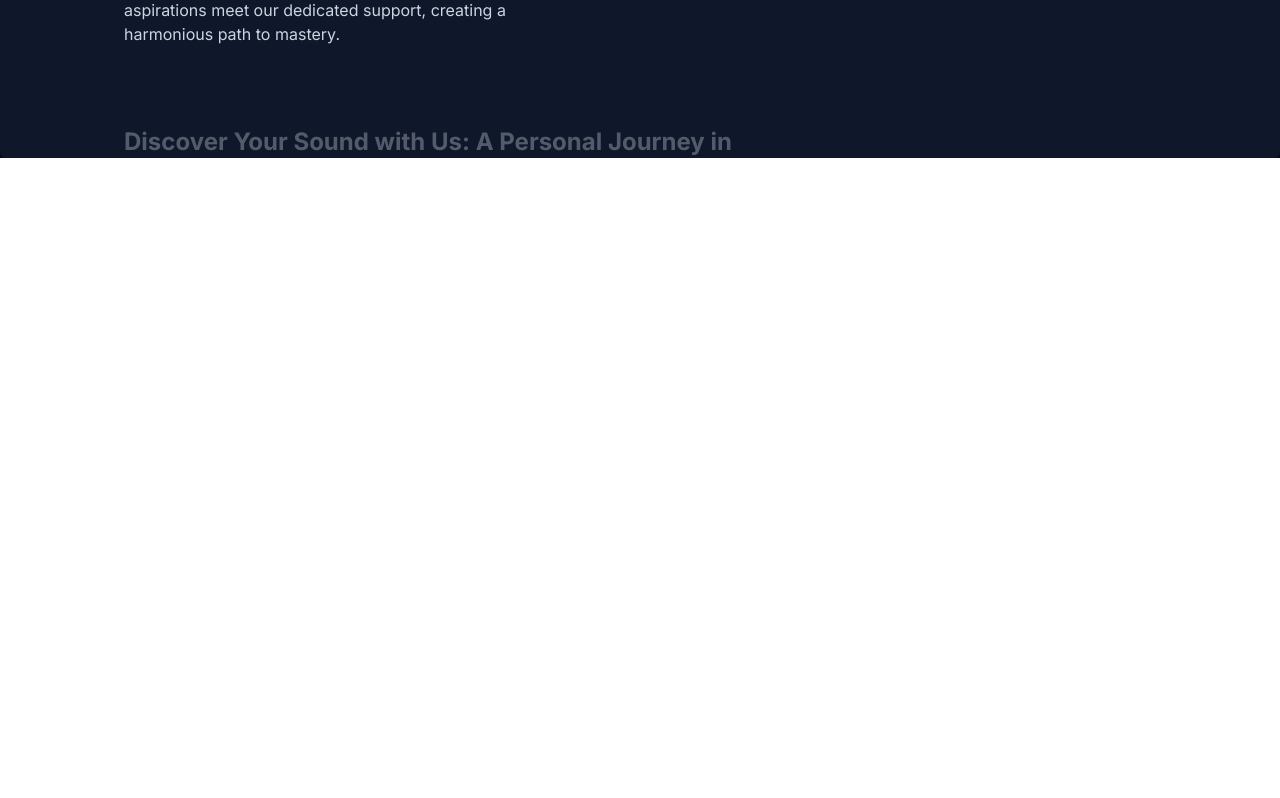
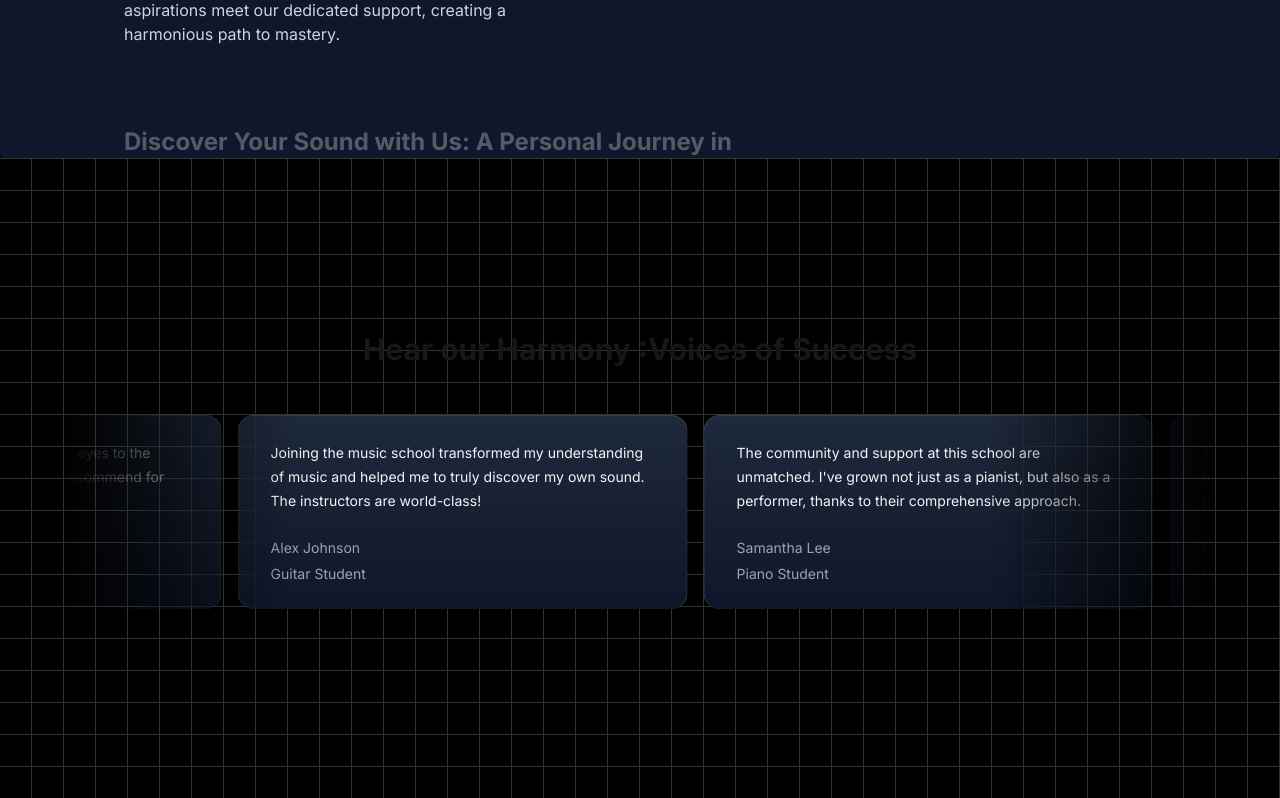
Before and after one commit to sumondeveloper/musicbrand, a Next.js app: page / in a window 1280 px wide. Shown: the part 1674-2472 px from the top of the page. Before the commit the page ends 1832 px from the top, so only its background shows below. Built offline with nearby package versions, Linux system fonts and the light colour scheme.

Commit message:
add movingcard section with grid background

```diff
--- a/app/page.tsx
+++ b/app/page.tsx
@@ -1,6 +1,7 @@
 import FeaturedCourses from "@/components/FeaturedCourses";
 import FeaturedSection from "@/components/FeaturedCourses";
 import HeroSection from "@/components/HeroSection";
+import TestimonialCard from "@/components/TestimonialCard";
 import WhyChooseUs from "@/components/WhyChooseUs";
 
 const Home = () => {
@@ -9,6 +10,7 @@
       <HeroSection />
       <FeaturedCourses />
       <WhyChooseUs />
+      <TestimonialCard />
     </main>
   );
 };
--- /dev/null
+++ b/components/TestimonialCard.tsx
@@ -0,0 +1,53 @@
+"use client";
+import { InfiniteMovingCards } from "@/components/ui/infinite-moving-cards";
+const testimonialsCard = [
+  {
+    quote:
+      "Joining the music school transformed my understanding of music and helped me to truly discover my own sound. The instructors are world-class!",
+    name: "Alex Johnson",
+    title: "Guitar Student",
+  },
+  {
+    quote:
+      "The community and support at this school are unmatched. I've grown not just as a pianist, but also as a performer, thanks to their comprehensive approach.",
+    name: "Samantha Lee",
+    title: "Piano Student",
+  },
+  {
+    quote:
+      "This school offered me the tools and confidence to take my singing to the next level. I'm endlessly grateful for the personalized coaching.",
+    name: "Michael Chen",
+    title: "Vocal Student",
+  },
+  {
+    quote:
+      "As a violinist, finding the right mentor can be challenging, but this school matched me with a teacher who truly understands my goals and challenges.",
+    name: "Emily Taylor",
+    title: "Violin Student",
+  },
+  {
+    quote:
+      "The production courses here opened my eyes to the intricacies of music production. Highly recommend for any aspiring producers!",
+    name: "Chris Morales",
+    title: "Music Production Student",
+  },
+];
+const TestimonialCard = () => {
+  return (
+    <div className="h-[40rem] w-full dark:bg-black dark:bg-grid-white/[0.2] relative flex flex-col items-center justify-center overflow-hidden">
+      <h2 className="text-3xl font-bold text-center mb-8 z-10">
+        Hear our Harmony :Voices of Success
+      </h2>
+      <div className="flex justify-center w-full overflow-hidden px-4 sm:px-6 lg:px-8">
+        <div className="w-full max-w-6xl">
+          <InfiniteMovingCards
+            items={testimonialsCard}
+            direction="right"
+            speed="slow"
+          />
+        </div>
+      </div>
+    </div>
+  );
+};
+export default TestimonialCard;
--- /dev/null
+++ b/components/ui/infinite-moving-cards.tsx
@@ -0,0 +1,121 @@
+"use client";
+
+import { cn } from "@/lib/utils";
+import React, { useEffect, useState } from "react";
+
+export const InfiniteMovingCards = ({
+  items,
+  direction = "left",
+  speed = "fast",
+  pauseOnHover = true,
+  className,
+}: {
+  items: {
+    quote: string;
+    name: string;
+    title: string;
+  }[];
+  direction?: "left" | "right";
+  speed?: "fast" | "normal" | "slow";
+  pauseOnHover?: boolean;
+  className?: string;
+}) => {
+  const containerRef = React.useRef<HTMLDivElement>(null);
+  const scrollerRef = React.useRef<HTMLUListElement>(null);
+
+  useEffect(() => {
+    addAnimation();
+  }, []);
+  const [start, setStart] = useState(false);
+  function addAnimation() {
+    if (containerRef.current && scrollerRef.current) {
+      const scrollerContent = Array.from(scrollerRef.current.children);
+
+      scrollerContent.forEach((item) => {
+        const duplicatedItem = item.cloneNode(true);
+        if (scrollerRef.current) {
+          scrollerRef.current.appendChild(duplicatedItem);
+        }
+      });
+
+      getDirection();
+      getSpeed();
+      setStart(true);
+    }
+  }
+  const getDirection = () => {
+    if (containerRef.current) {
+      if (direction === "left") {
+        containerRef.current.style.setProperty(
+          "--animation-direction",
+          "forwards"
+        );
+      } else {
+        containerRef.current.style.setProperty(
+          "--animation-direction",
+          "reverse"
+        );
+      }
+    }
+  };
+  const getSpeed = () => {
+    if (containerRef.current) {
+      if (speed === "fast") {
+        containerRef.current.style.setProperty("--animation-duration", "20s");
+      } else if (speed === "normal") {
+        containerRef.current.style.setProperty("--animation-duration", "40s");
+      } else {
+        containerRef.current.style.setProperty("--animation-duration", "80s");
+      }
+    }
+  };
+  return (
+    <div
+      ref={containerRef}
+      className={cn(
+        "scroller relative z-20  max-w-7xl overflow-hidden  [mask-image:linear-gradient(to_right,transparent,white_20%,white_80%,transparent)]",
+        className
+      )}
+    >
+      <ul
+        ref={scrollerRef}
+        className={cn(
+          " flex min-w-full shrink-0 gap-4 py-4 w-max flex-nowrap",
+          start && "animate-scroll ",
+          pauseOnHover && "hover:[animation-play-state:paused]"
+        )}
+      >
+        {items.map((item, idx) => (
+          <li
+            className="w-[350px] max-w-full relative rounded-2xl border border-b-0 flex-shrink-0 border-slate-700 px-8 py-6 md:w-[450px]"
+            style={{
+              background:
+                "linear-gradient(180deg, var(--slate-800), var(--slate-900)",
+            }}
+            key={item.name}
+          >
+            <blockquote>
+              <div
+                aria-hidden="true"
+                className="user-select-none -z-1 pointer-events-none absolute -left-0.5 -top-0.5 h-[calc(100%_+_4px)] w-[calc(100%_+_4px)]"
+              ></div>
+              <span className=" relative z-20 text-sm leading-[1.6] text-gray-100 font-normal">
+                {item.quote}
+              </span>
+              <div className="relative z-20 mt-6 flex flex-row items-center">
+                <span className="flex flex-col gap-1">
+                  <span className=" text-sm leading-[1.6] text-gray-400 font-normal">
+                    {item.name}
+                  </span>
+                  <span className=" text-sm leading-[1.6] text-gray-400 font-normal">
+                    {item.title}
+                  </span>
+                </span>
+              </div>
+            </blockquote>
+          </li>
+        ))}
+      </ul>
+    </div>
+  );
+};
--- a/package.json
+++ b/package.json
@@ -11,6 +11,7 @@
   "dependencies": {
     "clsx": "^2.1.1",
     "framer-motion": "^11.11.17",
+    "mini-svg-data-uri": "^1.4.4",
     "next": "14.2.18",
     "react": "^18",
     "react-dom": "^18",
--- a/tailwind.config.ts
+++ b/tailwind.config.ts
@@ -1,7 +1,10 @@
 import type { Config } from "tailwindcss";
+const svgToDataUri = require("mini-svg-data-uri");
+const colors = require("tailwindcss/colors");
 const {
   default: flattenColorPalette,
 } = require("tailwindcss/lib/util/flattenColorPalette");
+
 // Plugin to add each Tailwind color as a global CSS variable
 function addVariablesForColors({ addBase, theme }: any) {
   const allColors = flattenColorPalette(theme("colors"));
@@ -13,7 +16,28 @@
     ":root": newVars,
   });
 }
-
+function addSvgPatterns({ matchUtilities, theme }: any) {
+  matchUtilities(
+    {
+      "bg-grid": (value: any) => ({
+        backgroundImage: `url("${svgToDataUri(
+          `<svg xmlns="http://www.w3.org/2000/svg" viewBox="0 0 32 32" width="32" height="32" fill="none" stroke="${value}"><path d="M0 .5H31.5V32"/></svg>`
+        )}")`,
+      }),
+      "bg-grid-small": (value: any) => ({
+        backgroundImage: `url("${svgToDataUri(
+          `<svg xmlns="http://www.w3.org/2000/svg" viewBox="0 0 32 32" width="8" height="8" fill="none" stroke="${value}"><path d="M0 .5H31.5V32"/></svg>`
+        )}")`,
+      }),
+      "bg-dot": (value: any) => ({
+        backgroundImage: `url("${svgToDataUri(
+          `<svg xmlns="http://www.w3.org/2000/svg" viewBox="0 0 32 32" width="16" height="16" fill="none"><circle fill="${value}" id="pattern-circle" cx="10" cy="10" r="1.6257413380501518"></circle></svg>`
+        )}")`,
+      }),
+    },
+    { values: flattenColorPalette(theme("backgroundColor")), type: "color" }
+  );
+}
 const config: Config = {
   content: [
     "./pages/**/*.{js,ts,jsx,tsx,mdx}",
@@ -25,6 +49,8 @@
     extend: {
       animation: {
         spotlight: "spotlight 2s ease .75s 1 forwards",
+        scroll:
+          "scroll var(--animation-duration, 40s) var(--animation-direction, forwards) linear infinite",
       },
       keyframes: {
         spotlight: {
@@ -37,9 +63,15 @@
             transform: "translate(-50%,-40%) scale(1)",
           },
         },
+
+        scroll: {
+          to: {
+            transform: "translate(calc(-50% - 0.5rem))",
+          },
+        },
       },
     },
   },
-  plugins: [addVariablesForColors],
+  plugins: [addVariablesForColors, addSvgPatterns],
 };
 export default config;
```
Also changed, not shown: 1 other file (tests, documents, lock files or other folders).
